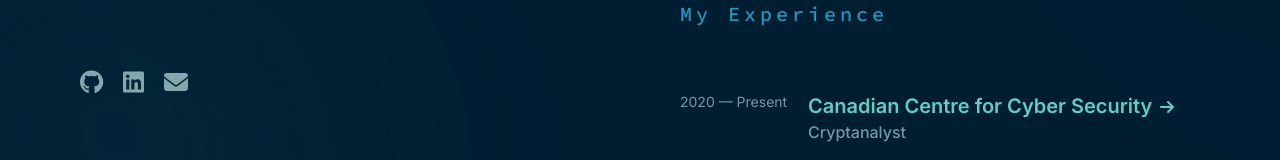
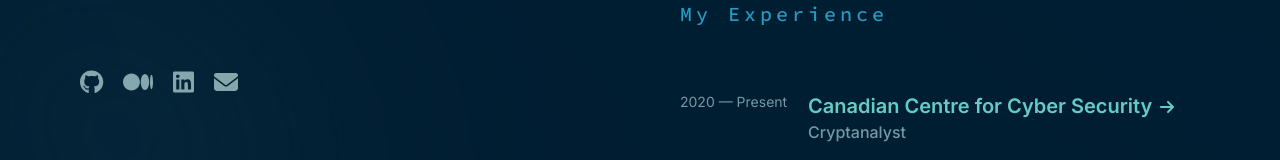
Before and after one commit to jwmdykes/portfolio-website, a Next.js app: page / in a window 1280 px wide. Shown: the part 610-770 px from the top of the page. Built offline with nearby package versions, Linux system fonts and the light colour scheme.

Commit message:
add links to medium page.

```diff
--- a/src/app/Components/SocialIcons.tsx
+++ b/src/app/Components/SocialIcons.tsx
@@ -1,5 +1,5 @@
 import {FontAwesomeIcon} from "@fortawesome/react-fontawesome";
-import {faGithub, faLinkedin} from "@fortawesome/free-brands-svg-icons";
+import {faGithub, faLinkedin, faMedium} from "@fortawesome/free-brands-svg-icons";
 import {faEnvelope} from "@fortawesome/free-solid-svg-icons";
 import React from "react";
 
@@ -20,6 +20,21 @@
                     />
                 </a>
             </li>
+            <li className="hover:text-highlight-color">
+                <a
+                    href="https://medium.com/@98johndykes"
+                    target="_blank"
+                    rel="noopener noreferrer"
+                    aria-label="Medium"
+                >
+                    <FontAwesomeIcon
+                        icon={faMedium}
+                        size="xl"
+                        aria-hidden="true"
+                    />
+                </a>
+            </li>
+
             <li className="hover:text-highlight-color">
                 <a
                     href="https://www.linkedin.com/in/john-dykes-136a9385/"
--- a/src/app/Sections/About.tsx
+++ b/src/app/Sections/About.tsx
@@ -18,7 +18,7 @@
                 </a>{' '}
                 as a cryptographic researcher, I spend most of my time
                 programming making{' '}
-                <Link href={'/projects'}>
+                <Link href={'https://medium.com/@98johndykes'}>
                     <em>web apps</em>
                 </Link>
                 . Some of the web technologies I&apos;ve worked the most are React,
```
